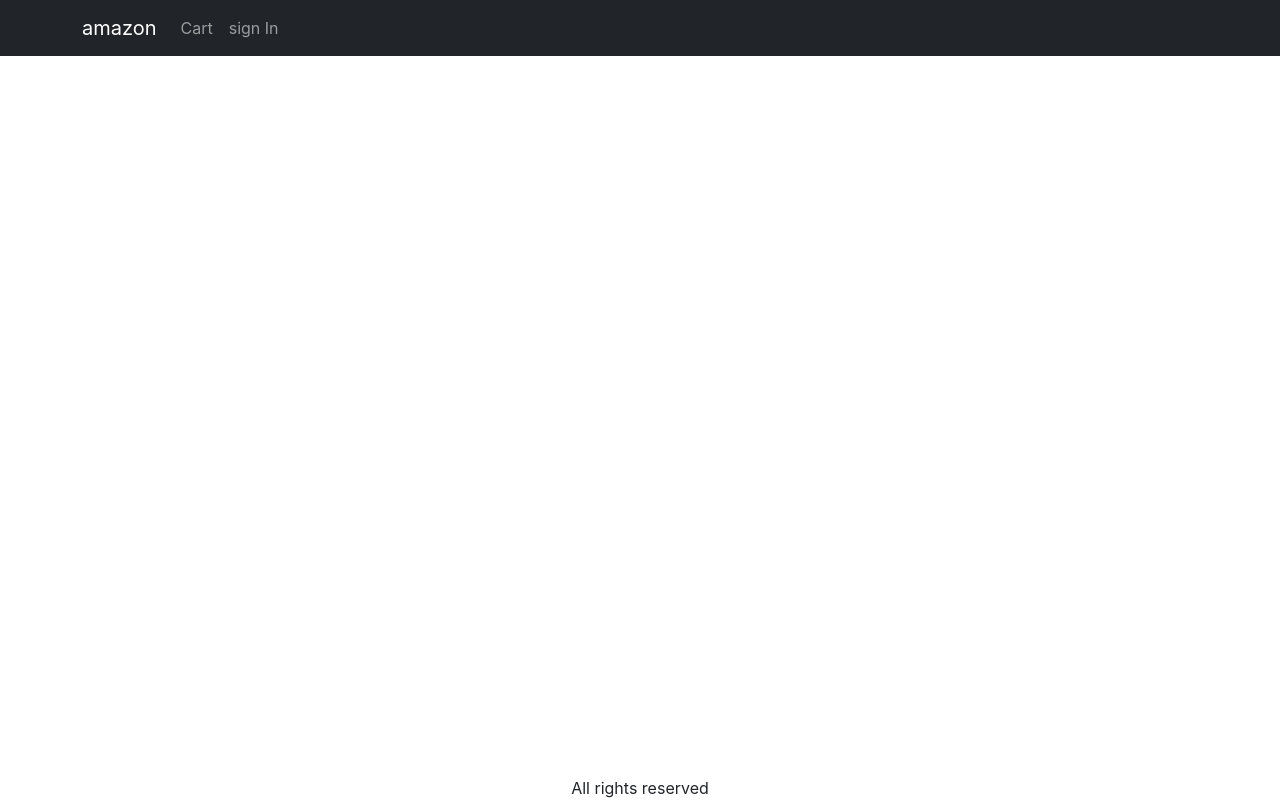
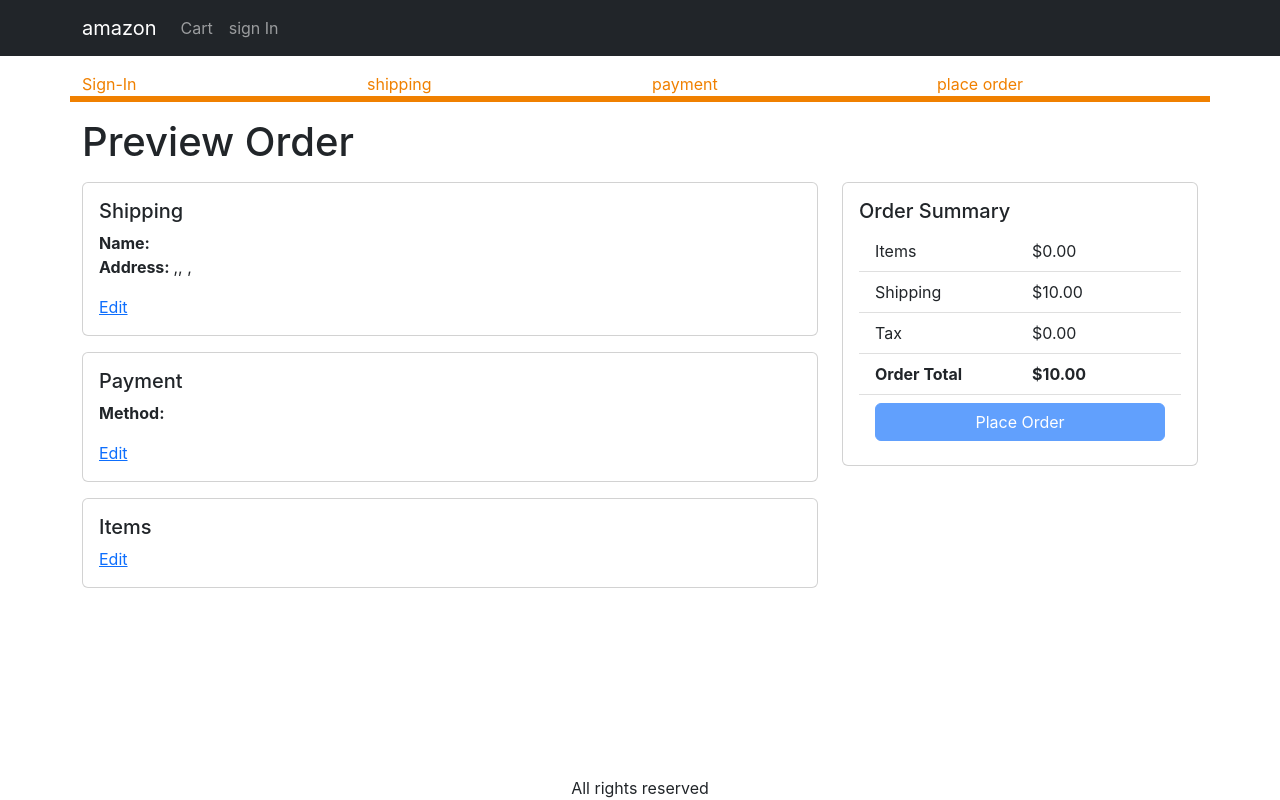
Before and after one commit to Gautam033k/Ecommerce, a React (Create React App) app in the folder amazonClone/frontend/: page /placeorder in a window 1280 px wide. Built offline with nearby package versions, Linux system fonts and the light colour scheme.

Commit message:
level 21-"created preview Order Screen UI "

```diff
--- a/amazonClone/frontend/src/App.js
+++ b/amazonClone/frontend/src/App.js
@@ -17,6 +17,7 @@
 import ShippingAdd from './Screen/ShippingAdd.js';
 import SignUpScreen from './Screen/SignUpScreen';
 import PaymentMethodScreen from './Screen/PaymentMethodScreen';
+import PlaceOrderScreen from './Screen/PlaceOrderScreen';
 
 function App() {
   const { state, dispatch: ctxDispatch } = useContext(Store);
@@ -83,6 +84,7 @@
               <Route path="/signup" element={<SignUpScreen />} />
               <Route path="/shipping" element={<ShippingAdd />} />
               <Route path="/payment" element={<PaymentMethodScreen />} />
+              <Route path="/placeorder" element={<PlaceOrderScreen />} />
               <Route path="/" element={<HomeScreen />} />
             </Routes>
           </Container>
--- a/amazonClone/frontend/src/Screen/PaymentMethodScreen.js
+++ b/amazonClone/frontend/src/Screen/PaymentMethodScreen.js
@@ -1,10 +1,10 @@
 import React, { useContext, useEffect, useState } from 'react';
 import { Helmet } from 'react-helmet-async';
+import { useNavigate } from 'react-router-dom';
 import Form from 'react-bootstrap/Form';
 import Button from 'react-bootstrap/Button';
-import CheckOutSteps from '../components/CheckOutSteps';
+import CheckoutSteps from '../components/CheckOutSteps.js';
 import { Store } from '../Store';
-import { useNavigate } from 'react-router-dom';
 
 export default function PaymentMethodScreen() {
   const navigate = useNavigate();
@@ -13,47 +13,47 @@
     cart: { shippingAddress, paymentMethod },
   } = state;
 
+  const [paymentMethodName, setPaymentMethod] = useState(
+    paymentMethod || 'PayPal'
+  );
+
   useEffect(() => {
     if (!shippingAddress.address) {
       navigate('/shipping');
     }
   }, [shippingAddress, navigate]);
-
-  const [paymentMethodName, setPaymentMethod] = useState(
-    paymentMethod || 'paypal'
-  );
-
   const submitHandler = (e) => {
     e.preventDefault();
-    ctxDispatch({ type: 'SAVE_PAYMENT_METHOD', payload: paymentMethod });
-    localStorage.setItem('paymentmethod', paymentMethodName);
+    ctxDispatch({ type: 'SAVE_PAYMENT_METHOD', payload: paymentMethodName });
+    localStorage.setItem('paymentMethod', paymentMethodName);
     navigate('/placeorder');
   };
-
   return (
     <div>
-      <CheckOutSteps step1 step2 step3></CheckOutSteps>
-      <div className=" container small-container ">
+      <CheckoutSteps step1 step2 step3></CheckoutSteps>
+      <div className="container small-container">
         <Helmet>
-          <title>payment Method</title>
+          <title>Payment Method</title>
         </Helmet>
-        <h1 className="my-3">payment Method</h1>
+        <h1 className="my-3">Payment Method</h1>
         <Form onSubmit={submitHandler}>
           <div className="mb-3">
             <Form.Check
               type="radio"
-              id="paypal"
-              label="paypal"
-              value="paypal"
-              checked={paymentMethodName === 'paypal'}
+              id="PayPal"
+              label="PayPal"
+              value="PayPal"
+              checked={paymentMethodName === 'PayPal'}
               onChange={(e) => setPaymentMethod(e.target.value)}
             />
+          </div>
+          <div className="mb-3">
             <Form.Check
               type="radio"
-              id="stripe"
-              label="stripe"
-              value="stripe"
-              checked={paymentMethodName === 'stripe'}
+              id="Stripe"
+              label="Stripe"
+              value="Stripe"
+              checked={paymentMethodName === 'Stripe'}
               onChange={(e) => setPaymentMethod(e.target.value)}
             />
           </div>
--- /dev/null
+++ b/amazonClone/frontend/src/Screen/PlaceOrderScreen.js
@@ -0,0 +1,143 @@
+import React, { useContext, useEffect } from 'react';
+import { Helmet } from 'react-helmet-async';
+import { Link, useNavigate } from 'react-router-dom';
+import Row from 'react-bootstrap/Row';
+import Col from 'react-bootstrap/Col';
+import Card from 'react-bootstrap/Card';
+import Button from 'react-bootstrap/Button';
+import ListGroup from 'react-bootstrap/ListGroup';
+import { Store } from '../Store';
+import CheckoutSteps from '../components/CheckOutSteps.js';
+
+export default function PlaceOrderScreen() {
+  const navigate = useNavigate();
+  const { state, dispatch: ctxDispatch } = useContext(Store);
+  const { cart, userInfo } = state;
+
+  const round2 = (num) => Math.round(num * 100 + Number.EPSILON) / 100; // 123.2345 => 123.23
+  cart.itemsPrice = round2(
+    cart.cartItems.reduce((a, c) => a + c.quantity * c.price, 0)
+  );
+  cart.shippingPrice = cart.itemsPrice > 100 ? round2(0) : round2(10);
+  cart.taxPrice = round2(0.15 * cart.itemsPrice);
+  cart.totalPrice = cart.itemsPrice + cart.shippingPrice + cart.taxPrice;
+
+  const placeOrderHandler = async () => {};
+
+  useEffect(() => {
+    if (!cart.paymentMethod) {
+      navigate('/payment');
+    }
+  }, [cart, navigate]);
+
+  return (
+    <div>
+      <CheckoutSteps step1 step2 step3 step4></CheckoutSteps>
+      <Helmet>
+        <title>Preview Order</title>
+      </Helmet>
+      <h1 className="my-3">Preview Order</h1>
+      <Row>
+        <Col md={8}>
+          <Card className="mb-3">
+            <Card.Body>
+              <Card.Title>Shipping</Card.Title>
+              <Card.Text>
+                <strong>Name:</strong> {cart.shippingAddress.fullName} <br />
+                <strong>Address: </strong> {cart.shippingAddress.address},
+                {cart.shippingAddress.city}, {cart.shippingAddress.postalCode},
+                {cart.shippingAddress.country}
+              </Card.Text>
+              <Link to="/shipping">Edit</Link>
+            </Card.Body>
+          </Card>
+
+          <Card className="mb-3">
+            <Card.Body>
+              <Card.Title>Payment</Card.Title>
+              <Card.Text>
+                <strong>Method:</strong> {cart.paymentMethod}
+              </Card.Text>
+              <Link to="/payment">Edit</Link>
+            </Card.Body>
+          </Card>
+
+          <Card className="mb-3">
+            <Card.Body>
+              <Card.Title>Items</Card.Title>
+              <ListGroup variant="flush">
+                {cart.cartItems.map((item) => (
+                  <ListGroup.Item key={item._id}>
+                    <Row className="align-items-center">
+                      <Col md={6}>
+                        <img
+                          src={item.image}
+                          alt={item.name}
+                          className="img-fluid rounded img-thumbnail"
+                        ></img>{' '}
+                        <Link to={`/product/${item.slug}`}>{item.name}</Link>
+                      </Col>
+                      <Col md={3}>
+                        <span>{item.quantity}</span>
+                      </Col>
+                      <Col md={3}>${item.price}</Col>
+                    </Row>
+                  </ListGroup.Item>
+                ))}
+              </ListGroup>
+              <Link to="/cart">Edit</Link>
+            </Card.Body>
+          </Card>
+        </Col>
+        <Col md={4}>
+          <Card>
+            <Card.Body>
+              <Card.Title>Order Summary</Card.Title>
+              <ListGroup variant="flush">
+                <ListGroup.Item>
+                  <Row>
+                    <Col>Items</Col>
+                    <Col>${cart.itemsPrice.toFixed(2)}</Col>
+                  </Row>
+                </ListGroup.Item>
+                <ListGroup.Item>
+                  <Row>
+                    <Col>Shipping</Col>
+                    <Col>${cart.shippingPrice.toFixed(2)}</Col>
+                  </Row>
+                </ListGroup.Item>
+                <ListGroup.Item>
+                  <Row>
+                    <Col>Tax</Col>
+                    <Col>${cart.taxPrice.toFixed(2)}</Col>
+                  </Row>
+                </ListGroup.Item>
+                <ListGroup.Item>
+                  <Row>
+                    <Col>
+                      <strong> Order Total</strong>
+                    </Col>
+                    <Col>
+                      <strong>${cart.totalPrice.toFixed(2)}</strong>
+                    </Col>
+                  </Row>
+                </ListGroup.Item>
+                <ListGroup.Item>
+                  <div className="d-grid">
+                    <Button
+                      type="button"
+                      onClick={placeOrderHandler}
+                      disabled={cart.cartItems.length === 0}
+                    >
+                      Place Order
+                    </Button>
+                  </div>
+                </ListGroup.Item>
+              </ListGroup>
+            </Card.Body>
+          </Card>
+        </Col>
+      </Row>
+    </div>
+  );
+}
```
